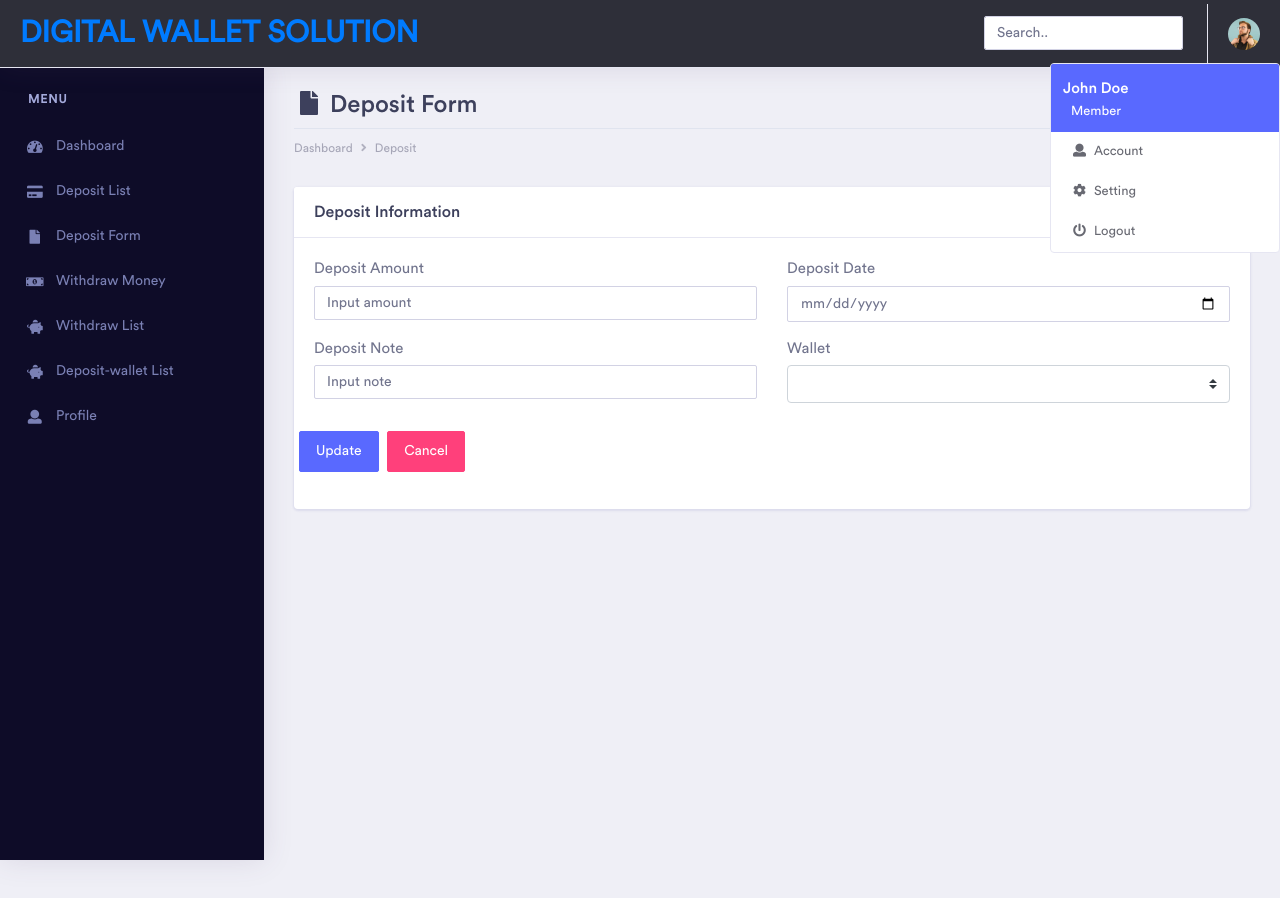
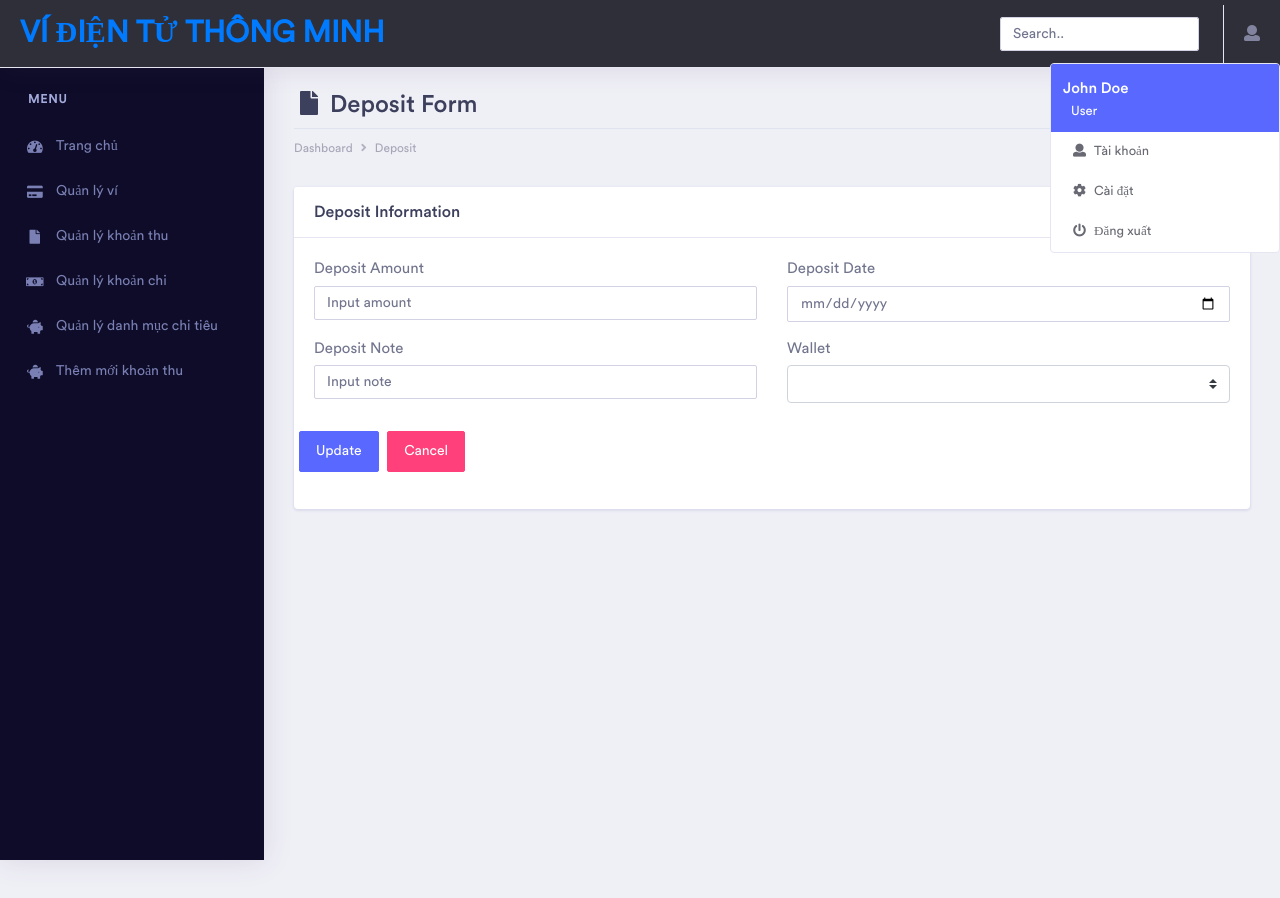
Before and after one commit to NSVN-KieuDinhHuan/case-study-M4-FE, a plain HTML site: page user/deposit/deposit-form.html in a window 1280 px wide. Both pictures are taken after a click on the link 1244 px from the left and 33 px from the top of the page. Drawn offline with Linux system fonts and the light colour scheme.

Commit message:
edit account

```diff
--- a/user/deposit/deposit-form.html
+++ b/user/deposit/deposit-form.html
@@ -37,7 +37,7 @@
     <!-- ============================================================== -->
     <div class="dashboard-header">
         <nav class="navbar navbar-expand-lg bg-dark fixed-top">
-            <a class="navbar-brand" href="../index.html">Digital Wallet Solution</a>
+            <a class="navbar-brand" href="../index.html">VÍ ĐIỆN TỬ THÔNG MINH</a>
             <button class="navbar-toggler" type="button" data-toggle="collapse" data-target="#navbarSupportedContent"
                     aria-controls="navbarSupportedContent" aria-expanded="false" aria-label="Toggle navigation">
                 <span class="navbar-toggler-icon"></span>
@@ -50,18 +50,15 @@
                         </div>
                     </li>
                     <li class="nav-item dropdown nav-user">
-                        <a class="nav-link nav-user-img" href="#" id="navbarDropdownMenuLink2" data-toggle="dropdown"
-                           aria-haspopup="true" aria-expanded="false"><img src="../../assets/images/2.jpg" alt=""
-                                                                           class="user-avatar-md rounded-circle"></a>
-                        <div class="dropdown-menu dropdown-menu-right nav-user-dropdown"
-                             aria-labelledby="navbarDropdownMenuLink2">
+                        <a class="nav-link nav-user-img" href="#" id="navbarDropdownMenuLink2" data-toggle="dropdown" aria-haspopup="true" aria-expanded="false"><i class="fa fa-user"></i></a>
+                        <div class="dropdown-menu dropdown-menu-right nav-user-dropdown" aria-labelledby="navbarDropdownMenuLink2">
                             <div class="nav-user-info">
-                                <h5 class="mb-0 text-white nav-user-name">John Doe </h5>
-                                <span class="status"></span><span class="ml-2">Member</span>
+                                <h5 class="mb-0 text-white nav-user-name" id="user">John Doe </h5>
+                                <span class="status"></span><span class="ml-2">User</span>
                             </div>
-                            <a class="dropdown-item" href="#"><i class="fas fa-user mr-2"></i>Account</a>
-                            <a class="dropdown-item" href="#"><i class="fas fa-cog mr-2"></i>Setting</a>
-                            <a class="dropdown-item" href="../.."><i class="fas fa-power-off mr-2"></i>Logout</a>
+                            <a class="dropdown-item" href="#"><i class="fas fa-user mr-2"></i>Tài khoản</a>
+                            <a class="dropdown-item" href="#"><i class="fas fa-cog mr-2"></i>Cài đặt</a>
+                            <a class="dropdown-item" href="#" onclick="logout()"><i class="fas fa-power-off mr-2"></i>Đăng xuất</a>
                         </div>
                     </li>
                 </ul>
@@ -87,29 +84,22 @@
                             Menu
                         </li>
                         <li class="nav-item ">
-                            <a class="nav-link" href="../index.html"><i class="fa fa-fw fa-tachometer-alt"></i>
-                                Dashboard</a>
+                            <a class="nav-link" href="/case-study-M4-FE/user/index.html"><i class="fa fa-fw fa-tachometer-alt"></i> Trang chủ</a>
                         </li>
                         <li class="nav-item ">
-                            <a class="nav-link" href="deposit.html"><i class="fa fa-fw fa-credit-card"></i> Deposit List</a>
+                            <a class="nav-link" href="/case-study-M4-FE/user/wallet/wallet.html"><i class="fa fa-fw fa-credit-card"></i> Quản lý ví</a>
                         </li>
                         <li class="nav-item ">
-                            <a class="nav-link" href="deposit-form.html"><i class="fa fa-fw fa-file"></i> Deposit
-                                Form</a>
+                            <a class="nav-link" href="/case-study-M4-FE/user/deposit/deposit.html"><i class="fa fa-fw fa-file"></i> Quản lý khoản thu</a>
                         </li>
                         <li class="nav-item ">
-                            <a class="nav-link" href="withdraw.html"><i class="fa fa-fw fa-money-bill-alt"></i> Withdraw
-                                Money</a>
+                            <a class="nav-link" href="/case-study-M4-FE/user/payment/payment.html"><i class="fa fa-fw fa-money-bill-alt"></i> Quản lý khoản chi</a>
                         </li>
                         <li class="nav-item ">
-                            <a class="nav-link" href="withdraw-list.html"><i class="fa fa-fw fa-piggy-bank"></i>
-                                Withdraw List</a>
+                            <a class="nav-link" href="/case-study-M4-FE/user/category/paymentCategory.html"><i class="fa fa-fw fa-piggy-bank"></i> Quản lý danh mục chi tiêu</a>
                         </li>
                         <li class="nav-item ">
-                            <a class="nav-link" href="deposit-wallet.html"><i class="fa fa-fw fa-piggy-bank"></i> Deposit-wallet List</a>
-                        </li>
-                        <li class="nav-item ">
-                            <a class="nav-link" href="profile.html"><i class="fa fa-fw fa-user"></i> Profile</a>
+                            <a class="nav-link" href="/case-study-M4-FE/user/deposit/deposit-form.html"><i class="fa fa-fw fa-piggy-bank"></i> Thêm mới khoản thu</a>
                         </li>
                     </ul>
                 </div>
```
Also changed, not shown: user/category/paymentCategory.html (+12 -11 lines), user/deposit/deposit.html (+11 -11 lines), user/index.html (+10 -7 lines), user/payment/payment.html (+11 -7 lines), user/wallet/wallet.html (+11 -10 lines).
